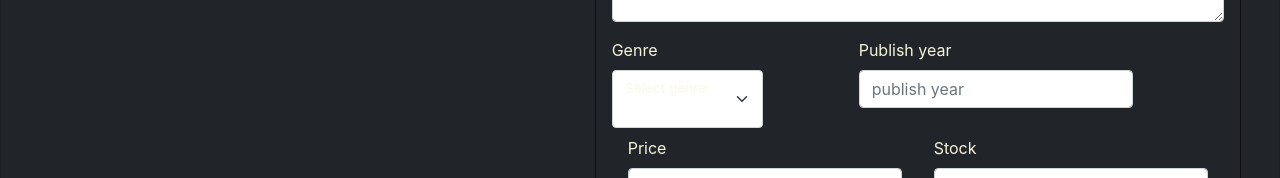
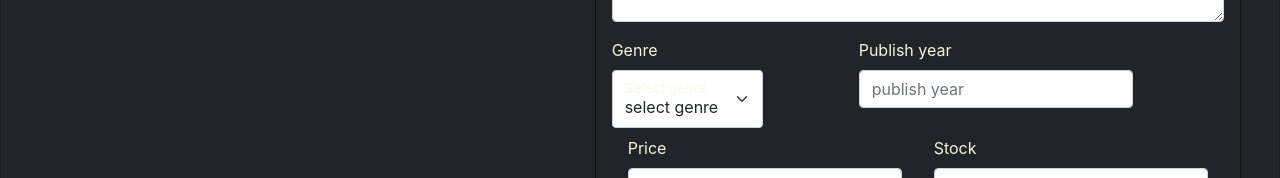
Before and after one commit to ByronKorir/bookstore-web-app-react-, a React (Create React App) app: page /addbook in a window 1280 px wide. Shown: the part 464-642 px from the top of the page. Built offline with nearby package versions, Linux system fonts and the light colour scheme.

Commit message:
update search

```diff
--- a/src/components/BookCards.js
+++ b/src/components/BookCards.js
@@ -21,14 +21,14 @@ export default function BookCards() {
 
   return (
    <div>
-      <div id='searchbar'>
-      <>.</>
+      <div id='searchbar' className='text-center'>
+
         <Search
         onSearch={setSearched}
          searched={searched}
           setFilteredBooks={setFilteredBooks}
           />
-          <h5>Cart</h5>
+
       </div>
 
     <div className='container row mx-auto'>
--- a/src/components/UpdateBookForm.js
+++ b/src/components/UpdateBookForm.js
@@ -42,9 +42,9 @@ function UpdateBook(id){
 
   return (
 
-    <div className='card text-dark bg-secondary mt-1'>
-      <h5 className='text-center'>Edit Book</h5>
-      <form>
+    <div className='card text-dark bg-dark mt-1'>
+      <h2 className='text-center text-success'>Edit Book</h2>
+      <form className='ps-3 pe-4 pb-5 pt-2'>
          <div className="mb-3">
             <label  className="form-label">Title</label>
             <input required type="text" onChange={(e)=>setTitle(e.target.value)} className="form-control "  placeholder={book.title}/>
@@ -66,7 +66,7 @@ function UpdateBook(id){
                <label  className="form-label text-center">Genre</label>
                <div class="form-floating">
                   <select required class="form-select" onChange={(e)=>setGenre(e.target.value)} placeholder={book.genre} id="genre" aria-label="Floating label select example">
-                  <option selected></option>
+                  <option selected disabled><strong>select Genre</strong></option>
                   <option value="action">action</option>
                   <option value="adventure">adventure</option>
                   <option value="anime">anime</option>
--- a/src/pages/AddBook.js
+++ b/src/pages/AddBook.js
@@ -10,6 +10,7 @@ export default function AddBook() {
   const [genre, setGenre] = useState('')
   const [price, setPrice] = useState(0)
   const [stock, setStock] = useState(0)
+
 
   //handling POST
   function addBook(){
@@ -85,8 +86,8 @@ export default function AddBook() {
             <div className='mb-2 me-5'>
               <label  className="form-label text-center">Genre</label>
               <div class="form-floating">
-                  <select required class="form-select" onChange={(e)=>setGenre(e.target.value)} placeholder="select genre" >
-                  <option selected></option>
+                  <select required class="form-select" onChange={(e)=>setGenre(e.target.value)}  >
+                  <option selected disabled>select genre</option>
                   <option value="action">action</option>
                   <option value="adventure">adventure</option>
                   <option value="anime">anime</option>
--- a/src/pages/SingleBook.js
+++ b/src/pages/SingleBook.js
@@ -67,7 +67,7 @@ export default function SingleBook() {
             }
          </div>
       </div>
-      <div className='text-end'>
+      <div className='text-center'>
       <button id='editBtn' type='button' className='bg-success mx-2' onClick={()=>setEditBook(true)}>Edit</button>
 
       <button id='editBtn'onClick={()=>handleDeleteBook(book.id)}  type='submit' className='bg-danger  mx-5' >delete</button>
```
